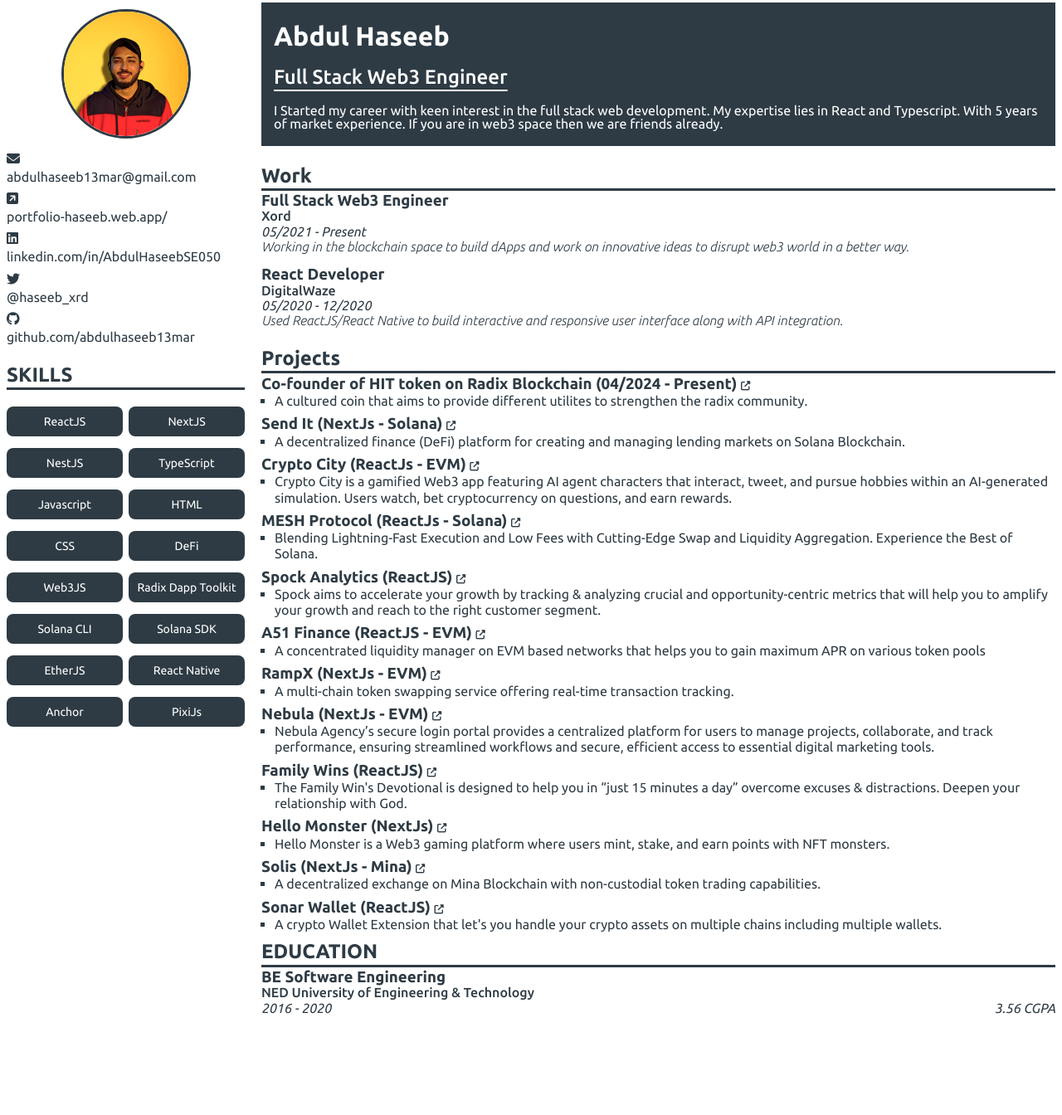
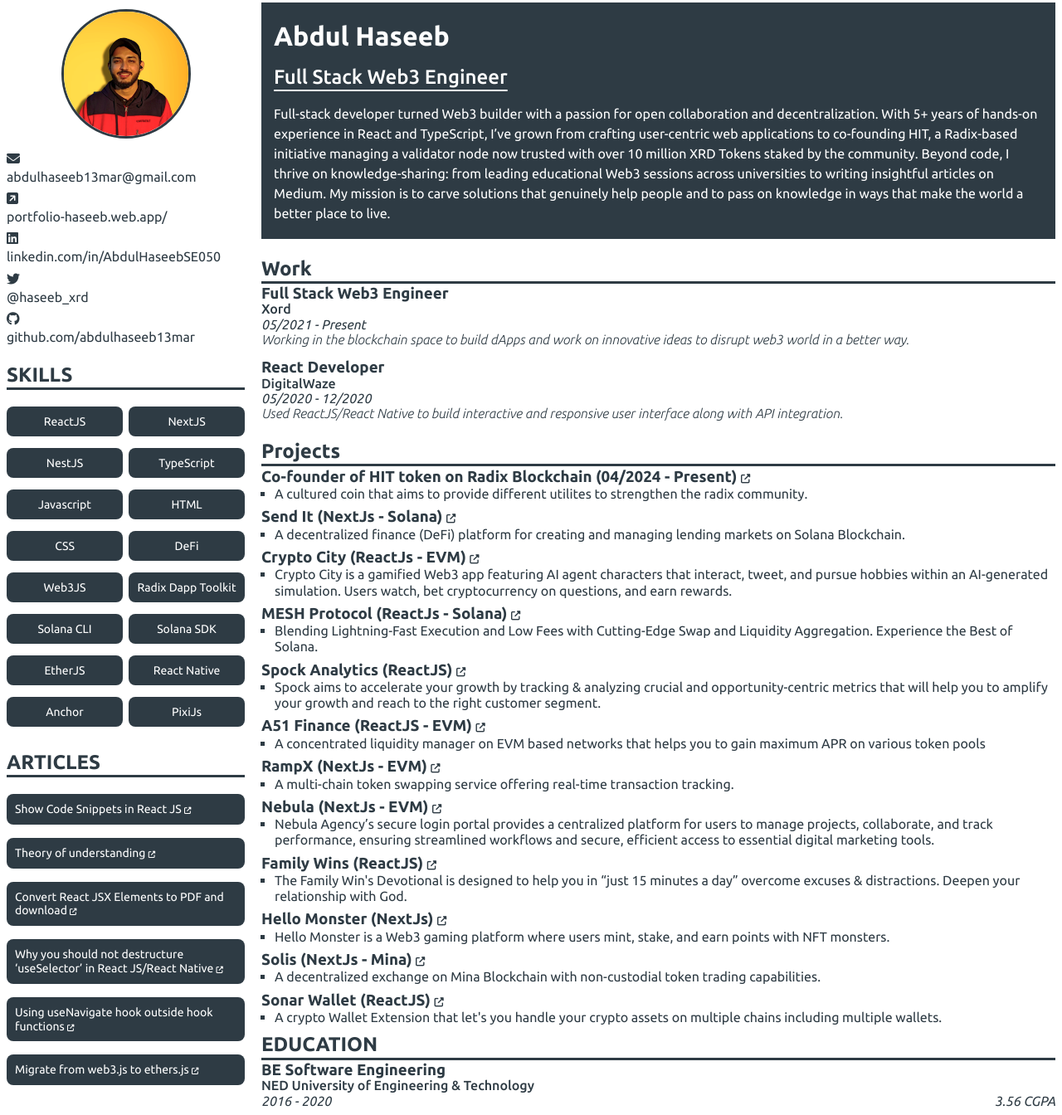
Before and after one commit to Alisha640/cv, a plain HTML site: page index.html in a window 1280 px wide. Shown: the part 5-1349 px from the top of the page at 83% size. Before the commit the page ends 1237 px from the top, so only its background shows below. Drawn offline with Linux system fonts and the light colour scheme.

Commit message:
Add articles section with links and enhance personal description for clarity

```diff
--- a/index.html
+++ b/index.html
@@ -90,16 +90,105 @@
               <!-- <li>Smart Contract</li> -->
             </ul>
           </div>
+          <div id="articles">
+            <h2>ARTICLES</h2>
+            <ul>
+              <li>
+                <a
+                  href="https://medium.com/@abdulhaseeb13mar/show-code-snippets-in-react-js-479907cf6ae"
+                >
+                  Show Code Snippets in React JS
+                  <i
+                    class="fa-solid fa-up-right-from-square"
+                    style="font-size: 0.6em"
+                  ></i>
+                </a>
+              </li>
+            </ul>
+            <ul>
+              <li>
+                <a
+                  href="https://medium.com/@abdulhaseeb13mar/theory-of-understanding-7b4d87ec90f1"
+                >
+                  Theory of understanding
+                  <i
+                    class="fa-solid fa-up-right-from-square"
+                    style="font-size: 0.6em"
+                  ></i>
+                </a>
+              </li>
+            </ul>
+            <ul>
+              <li>
+                <a
+                  href="https://medium.com/@abdulhaseeb13mar/convert-react-jsx-elements-to-pdf-and-download-629d0a4a55fb"
+                >
+                  Convert React JSX Elements to PDF and download
+                  <i
+                    class="fa-solid fa-up-right-from-square"
+                    style="font-size: 0.6em"
+                  ></i>
+                </a>
+              </li>
+            </ul>
+            <ul>
+              <li>
+                <a
+                  href="https://medium.com/@abdulhaseeb13mar/why-you-should-not-destructure-useselector-in-react-js-react-native-2ebd12b44e43"
+                >
+                  Why you should not destructure ‘useSelector’ in React JS/React
+                  Native
+                  <i
+                    class="fa-solid fa-up-right-from-square"
+                    style="font-size: 0.6em"
+                  ></i>
+                </a>
+              </li>
+            </ul>
+            <ul>
+              <li>
+                <a
+                  href="https://medium.com/@abdulhaseeb13mar/using-usenavigate-hook-outside-hook-functions-adc7d08679b2"
+                >
+                  Using useNavigate hook outside hook functions
+                  <i
+                    class="fa-solid fa-up-right-from-square"
+                    style="font-size: 0.6em"
+                  ></i>
+                </a>
+              </li>
+            </ul>
+            <ul>
+              <li>
+                <a
+                  href="https://medium.com/block-magnates/migrate-from-web3-js-to-ethers-js-52cbdbf3837b"
+                >
+                  Migrate from web3.js to ethers.js
+                  <i
+                    class="fa-solid fa-up-right-from-square"
+                    style="font-size: 0.6em"
+                  ></i>
+                </a>
+              </li>
+            </ul>
+          </div>
         </div>
         <div class="right_col">
           <div class="header">
             <h1>Abdul Haseeb</h1>
             <h2>Full Stack Web3 Engineer</h2>
-            <p>
-              I Started my career with keen interest in the full stack web
-              development. My expertise lies in React and Typescript. With 5
-              years of market experience. If you are in web3 space then we are
-              friends already.
+            <p style="line-height: 1.5">
+              Full-stack developer turned Web3 builder with a passion for open
+              collaboration and decentralization. With 5+ years of hands-on
+              experience in React and TypeScript, I’ve grown from crafting
+              user-centric web applications to co-founding HIT, a Radix-based
+              initiative managing a validator node now trusted with over 10
+              million XRD Tokens staked by the community. Beyond code, I thrive
+              on knowledge-sharing: from leading educational Web3 sessions
+              across universities to writing insightful articles on Medium. My
+              mission is to carve solutions that genuinely help people and to
+              pass on knowledge in ways that make the world a better place to
+              live.
             </p>
           </div>
           <div id="work" class="right_col_item">
--- a/style.css
+++ b/style.css
@@ -86,6 +86,36 @@
   display: block;
   line-height: 1.3;
   padding-bottom: 0;
+}
+
+#articles h2 {
+  border-bottom: 3px solid #2e3b44;
+  display: block;
+  line-height: 1.3;
+  padding-bottom: 0;
+}
+
+#articles ul {
+  list-style: none;
+  padding: 0;
+  display: grid;
+  grid-template-columns: repeat(1, auto);
+  gap: 0px;
+}
+
+#articles ul li {
+  color: white;
+  padding: 10px;
+  border-radius: 8px;
+  font-size: 14px;
+  text-align: start;
+  background-color: #2e3b44;
+  width: 267px;
+}
+
+#articles a {
+  color: white;
+  text-decoration: none;
 }
 
 #skills ul {
```
